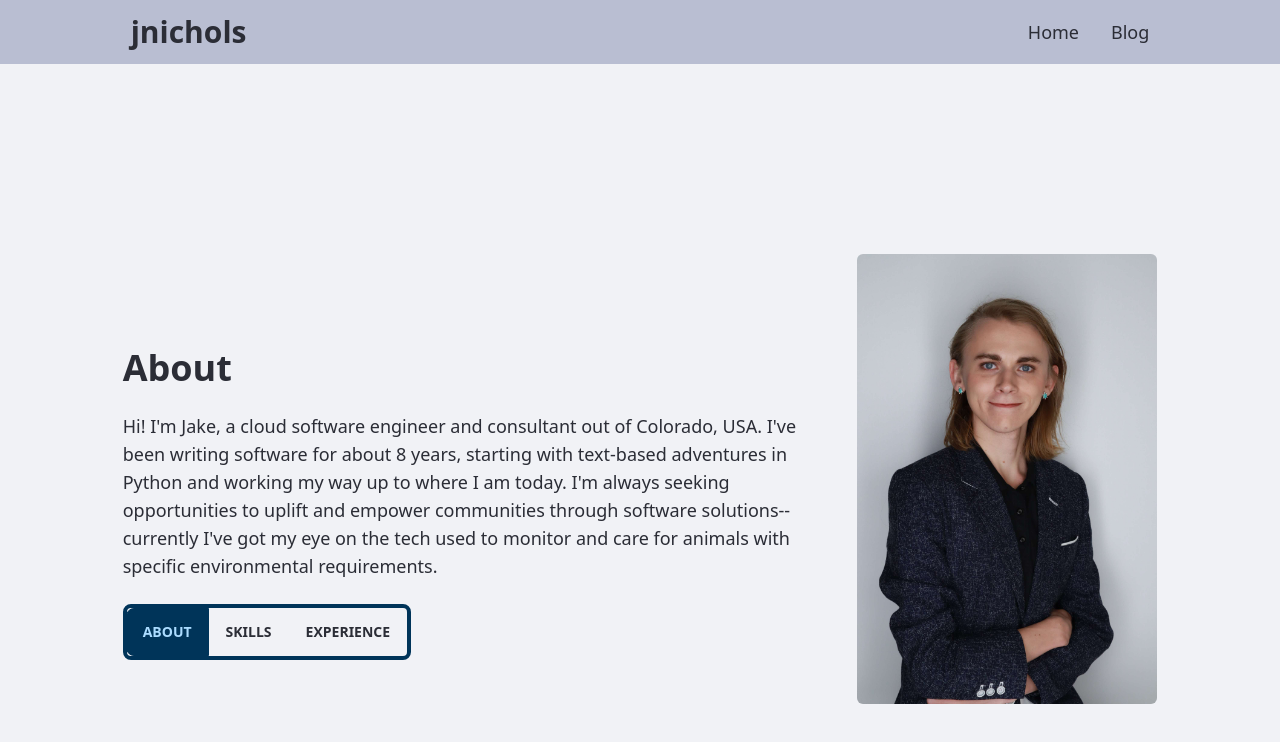
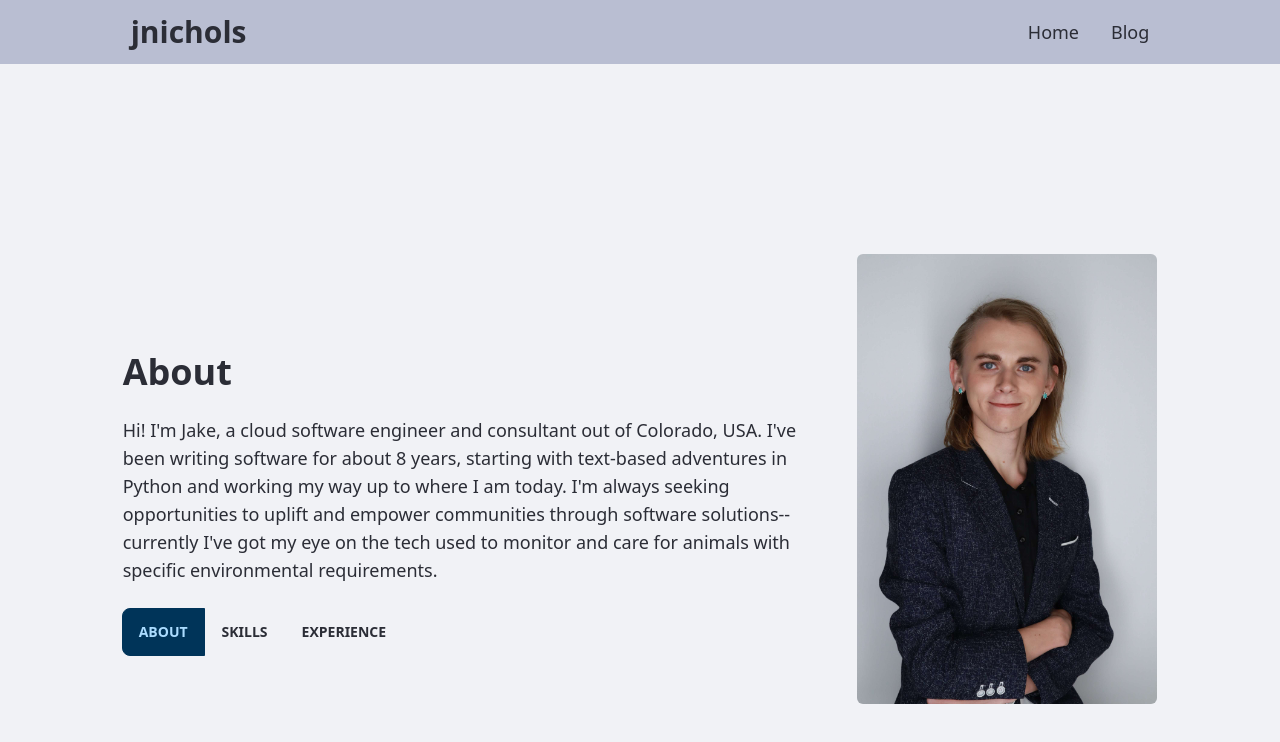
Before and after one commit to jnichols-git/jnichols-dev-website, a Next.js app: page / in a window 1280 px wide. Shown: the top 742 px of the page. Built offline with nearby package versions, Linux system fonts and the light colour scheme.

Commit message:
removed button group border

```diff
--- a/app/components.tsx
+++ b/app/components.tsx
@@ -52,7 +52,7 @@ export function KeyedContent(
                 </>
             </div>
             <div className="flex justify-center lg:justify-start">
-                <div className="btn-group border border-4 border-primary rounded-lg">
+                <div className="btn-group">
                     {keys.map((mappedKey)=>{
                         if(mappedKey!=keys[navIndex]) {
                             return(<button key={mappedKey} className="btn btn-ghost" onClick={()=>handleSwap(keys.indexOf(mappedKey))}>{mappedKey}</button>)
```
